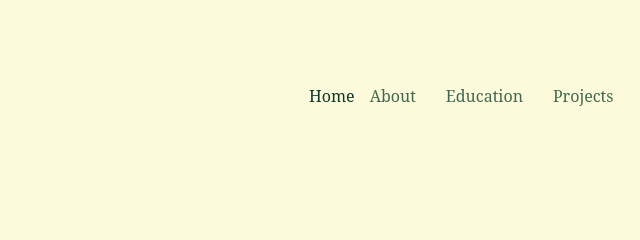
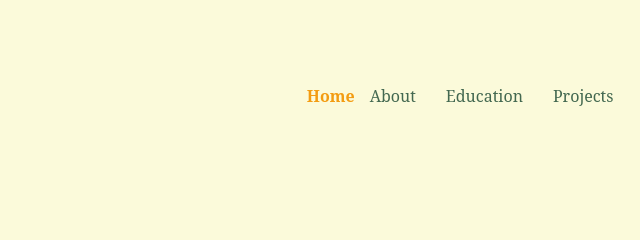
Before and after one commit to Aart834/My-Portfolio, a plain HTML site: page index.html in a window 1280 px wide. Shown: the top 240 px of the page, 509-1149 px from the left. Drawn offline with nearby package versions, Linux system fonts and the light colour scheme.

Commit message:
Update styles.css

```diff
--- a/styles.css
+++ b/styles.css
@@ -139,9 +139,11 @@ body.dark h1, body.dark .support a {
   display: block;
 }
 .header ul li a.active{
-  color: #12372A;
+  font-weight: bolder;
+  color:#f39c12;
 }
 .header ul li a:hover{
+  font-weight: bolder;
   color:#12372A;
 }
 .header .menu_icon{
```
